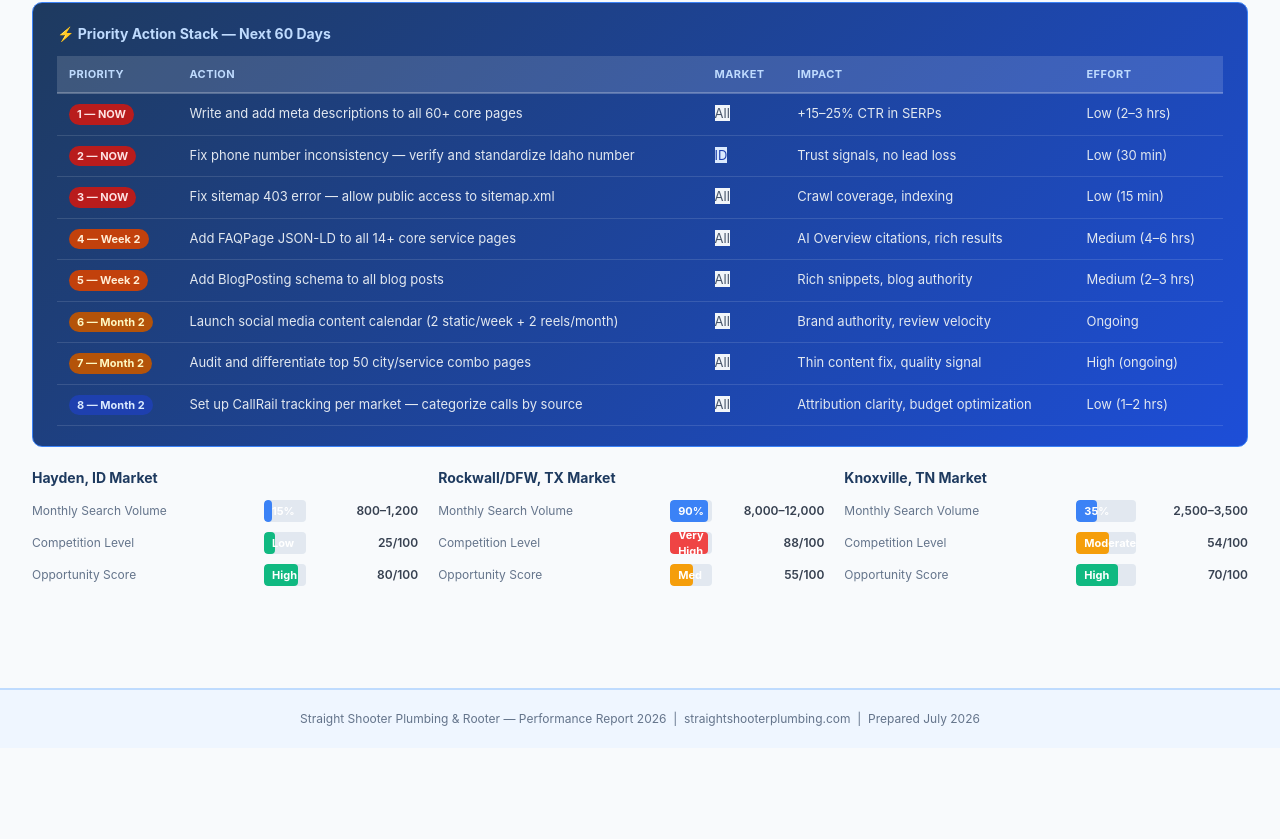
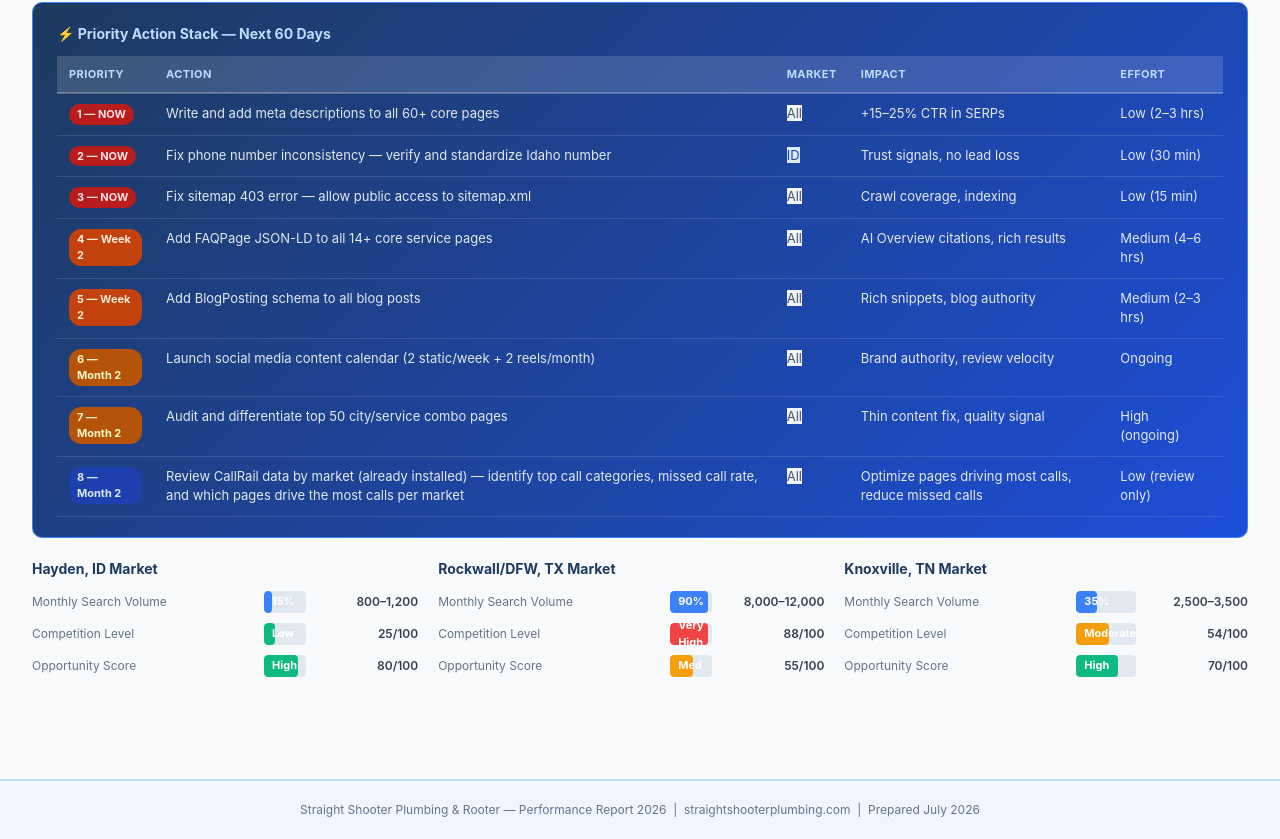
Before and after one commit to sherilyn-maker/ssp-report, a plain HTML site: page index.html in a window 1280 px wide. Shown: the part 879-1718 px from the top of the page. Before the commit the page ends 1627 px from the top, so only its background shows below. Drawn offline with Linux system fonts and the light colour scheme.

Commit message:
Fix Executive Summary: CallRail already installed — change action to reviewing existing data

```diff
--- a/index.html
+++ b/index.html
@@ -165,7 +165,7 @@ tr:hover td{background:#eff6ff}
         <tr><td><span class="badge orange">5 — Week 2</span></td><td>Add BlogPosting schema to all blog posts</td><td><span class="market-all">All</span></td><td>Rich snippets, blog authority</td><td>Medium (2–3 hrs)</td></tr>
         <tr><td><span class="badge yellow">6 — Month 2</span></td><td>Launch social media content calendar (2 static/week + 2 reels/month)</td><td><span class="market-all">All</span></td><td>Brand authority, review velocity</td><td>Ongoing</td></tr>
         <tr><td><span class="badge yellow">7 — Month 2</span></td><td>Audit and differentiate top 50 city/service combo pages</td><td><span class="market-all">All</span></td><td>Thin content fix, quality signal</td><td>High (ongoing)</td></tr>
-        <tr><td><span class="badge blue">8 — Month 2</span></td><td>Set up CallRail tracking per market — categorize calls by source</td><td><span class="market-all">All</span></td><td>Attribution clarity, budget optimization</td><td>Low (1–2 hrs)</td></tr>
+        <tr><td><span class="badge blue">8 — Month 2</span></td><td>Review CallRail data by market (already installed) — identify top call categories, missed call rate, and which pages drive the most calls per market</td><td><span class="market-all">All</span></td><td>Optimize pages driving most calls, reduce missed calls</td><td>Low (review only)</td></tr>
       </tbody>
     </table>
     </div>
```
